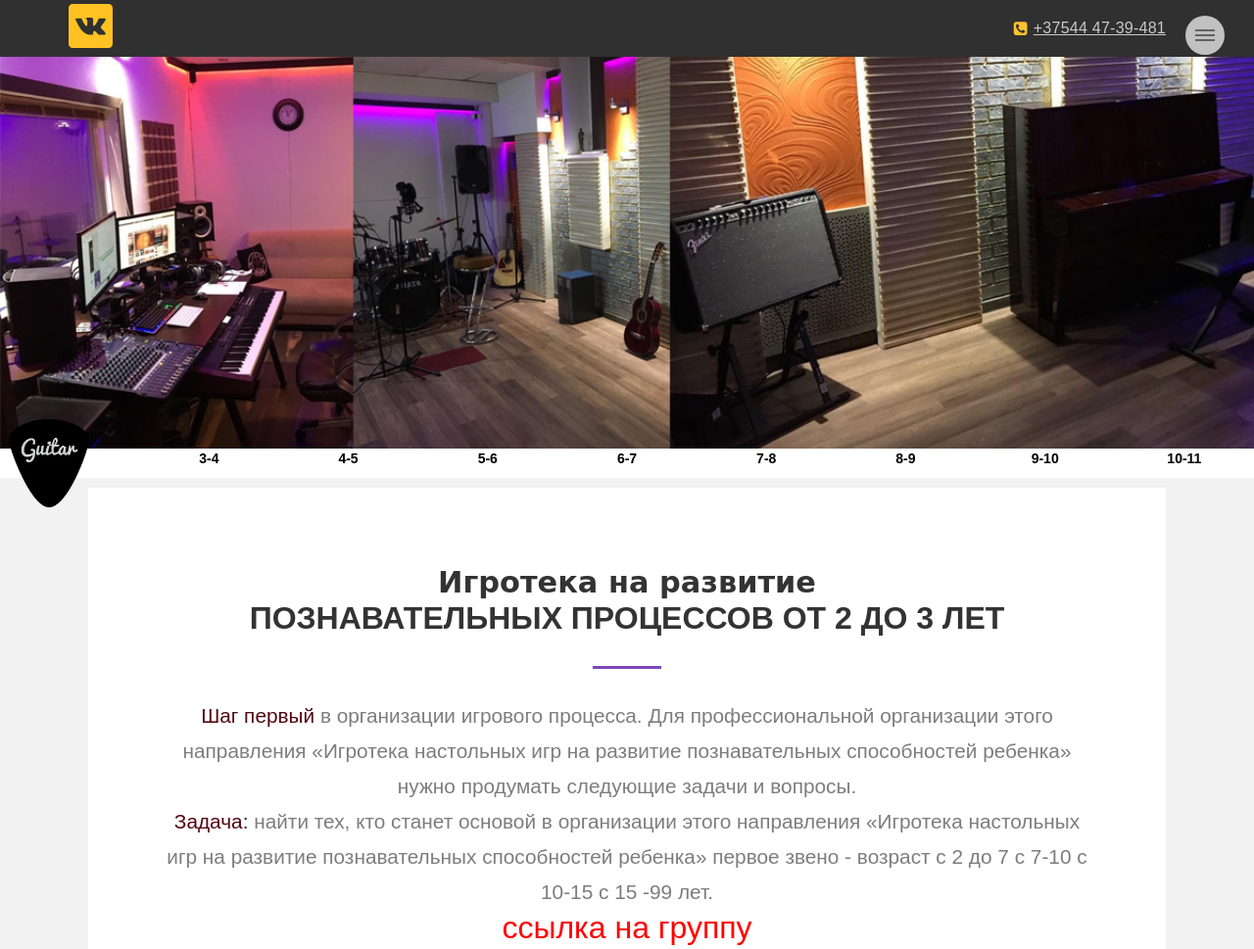
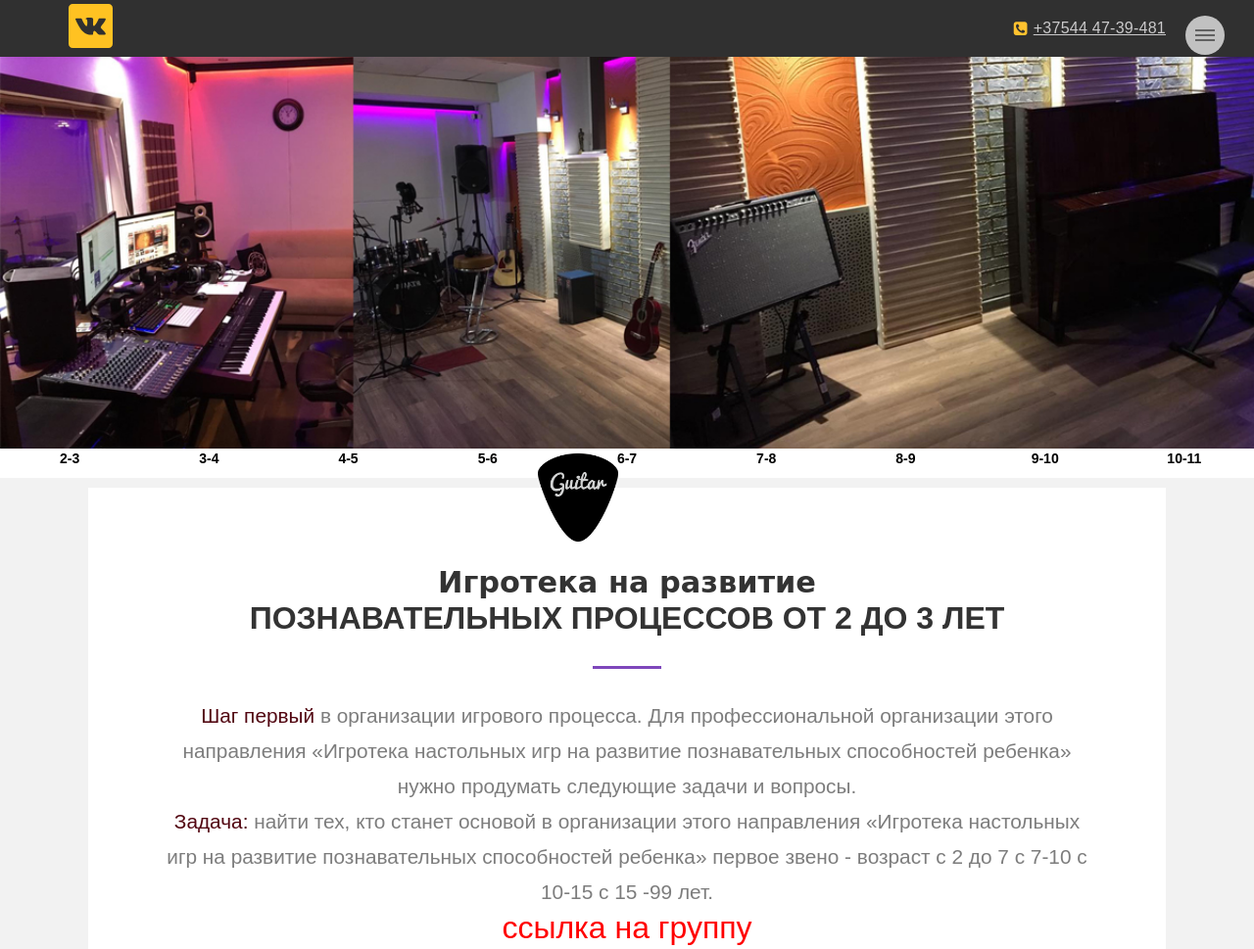
Before and after one commit to andreychernetsky/siteForGame, a website: page app/game.html in a window 1280 px wide. Shown: the top 969 px of the page at 98% size. Drawn offline with nearby package versions, Linux system fonts and the light colour scheme; files that its build step writes are made by us from their sources; files whose address does not match are found by name.

Commit message:
new Commit

```diff
--- a/app/scss/blocks/_logo.scss
+++ b/app/scss/blocks/_logo.scss
@@ -1,13 +1,13 @@
 .logo{
   //order: 2;
-
+  position: absolute;
   transform: translateX(-50%);
   z-index: 60;
 
   &__picture {
     top:-35px;
     left: 47%;
-    position: absolute;
+
     width: 100px;
     height: 100px;
   }
```
